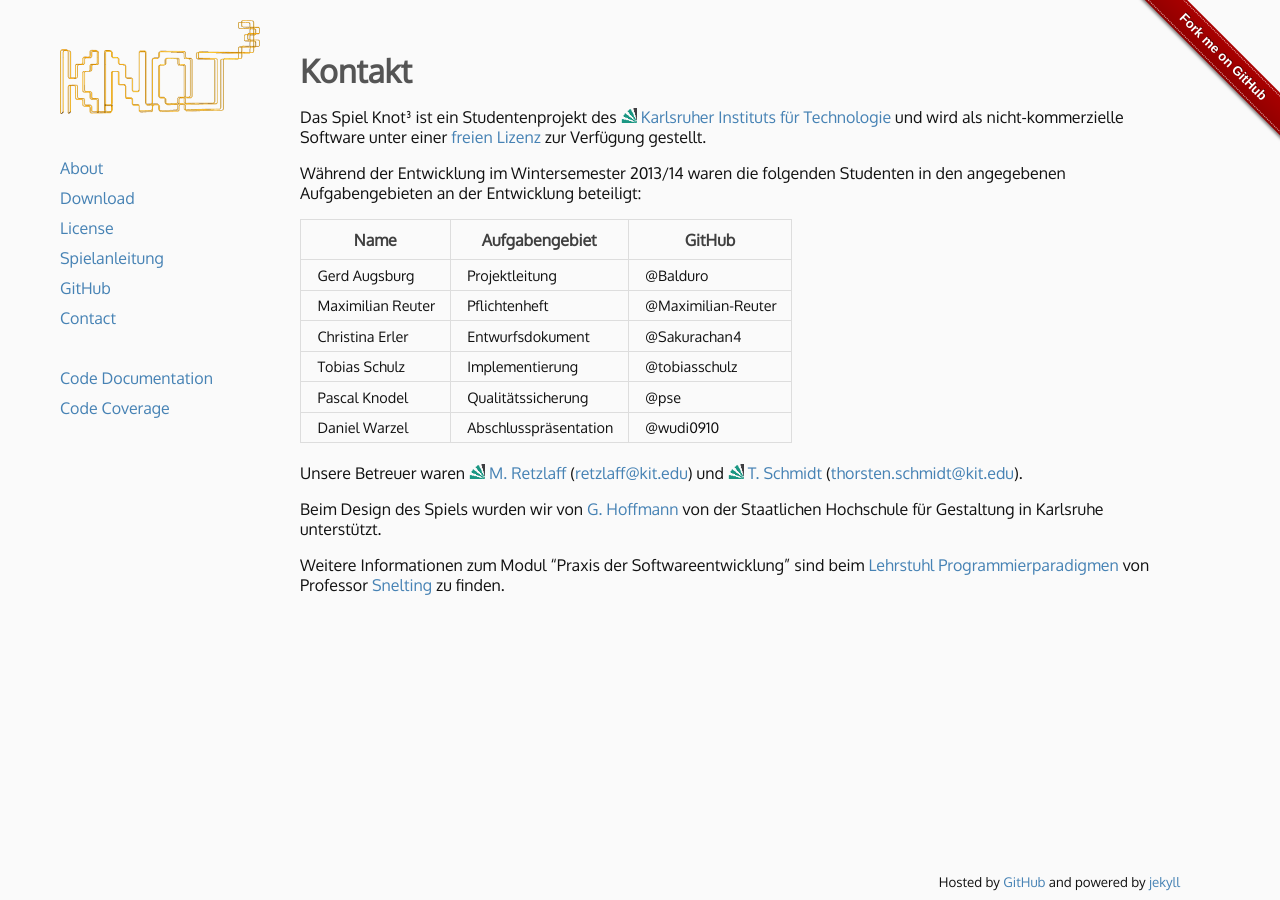
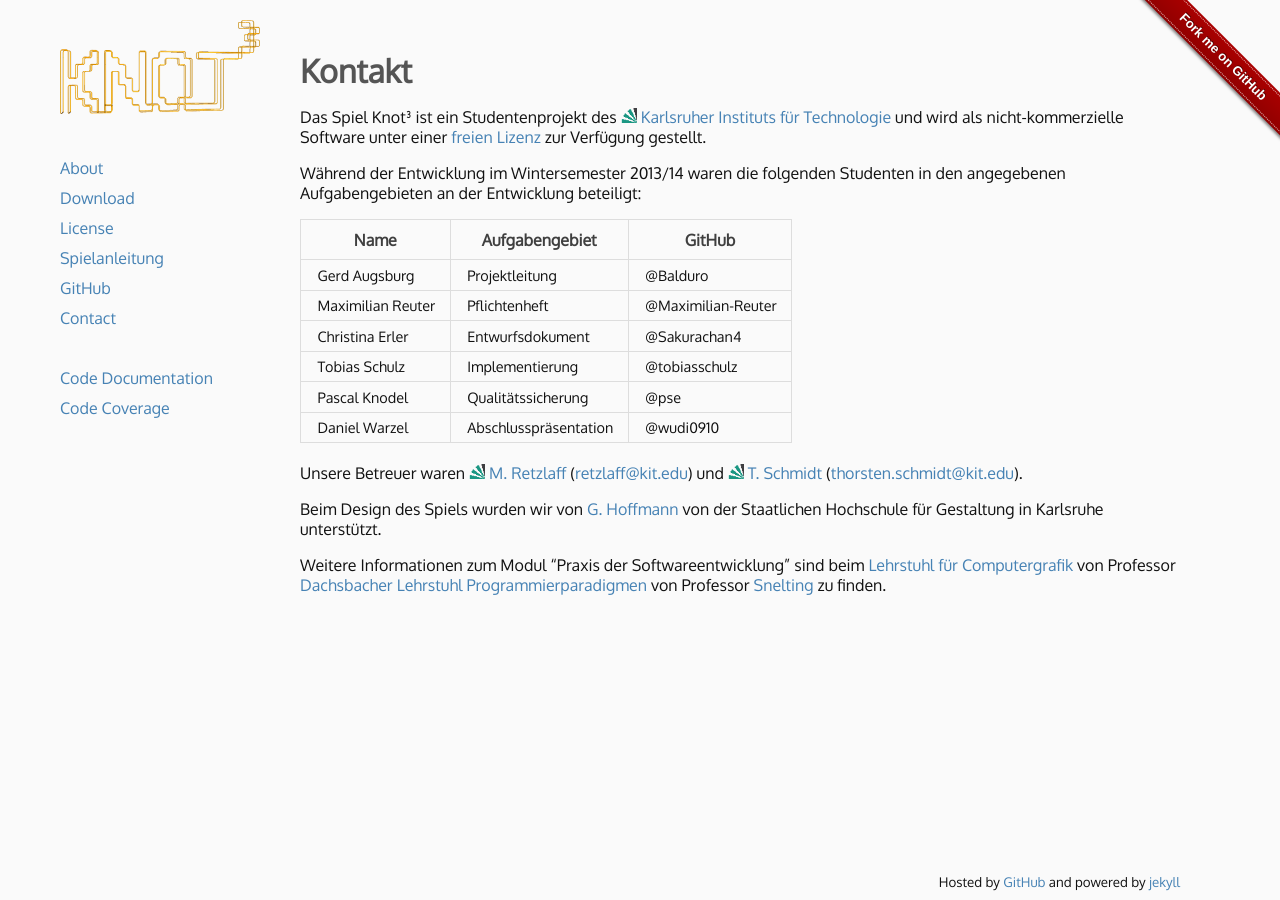
Before and after one commit to knot3/knot3.github.io, a Jekyll site: the page built from contact.md, in a window 1280 px wide. Built offline with Jekyll 4.4.1, drawn with Linux system fonts in a browser that asks for light colours; Markdown is read by kramdown in place of the engine named in the settings.

Commit message:
lehrstuhl

```diff
--- a/contact.md
+++ b/contact.md
@@ -22,4 +22,5 @@ Unsere Betreuer waren [![KIT]({{site.baseurl}}img/kit.ico "KIT") M. Retzlaff](ht
 
 Beim Design des Spiels wurden wir von [G. Hoffmann](http://postdigital.hfg-karlsruhe.de/users/greta-luise-hoffmann) von der Staatlichen Hochschule für Gestaltung in Karlsruhe unterstützt.
 
-Weitere Informationen zum Modul "Praxis der Softwareentwicklung" sind beim [Lehrstuhl Programmierparadigmen](http://pp.info.uni-karlsruhe.de/lehre/WS201314/pse/) von Professor [Snelting](http://pp.info.uni-karlsruhe.de/personhp/gregor_snelting.php) zu finden.
+  Weitere Informationen zum Modul "Praxis der Softwareentwicklung" sind beim [Lehrstuhl für Computergrafik](http://cg.ivd.kit.edu/lehre/ws2013/pse/index.php) von Professor [Dachsbacher](http://cg.ivd.kit.edu/dachsbacher/index.php)
+[Lehrstuhl Programmierparadigmen](http://pp.info.uni-karlsruhe.de/lehre/WS201314/pse/) von Professor [Snelting](http://pp.info.uni-karlsruhe.de/personhp/gregor_snelting.php) zu finden.
```
